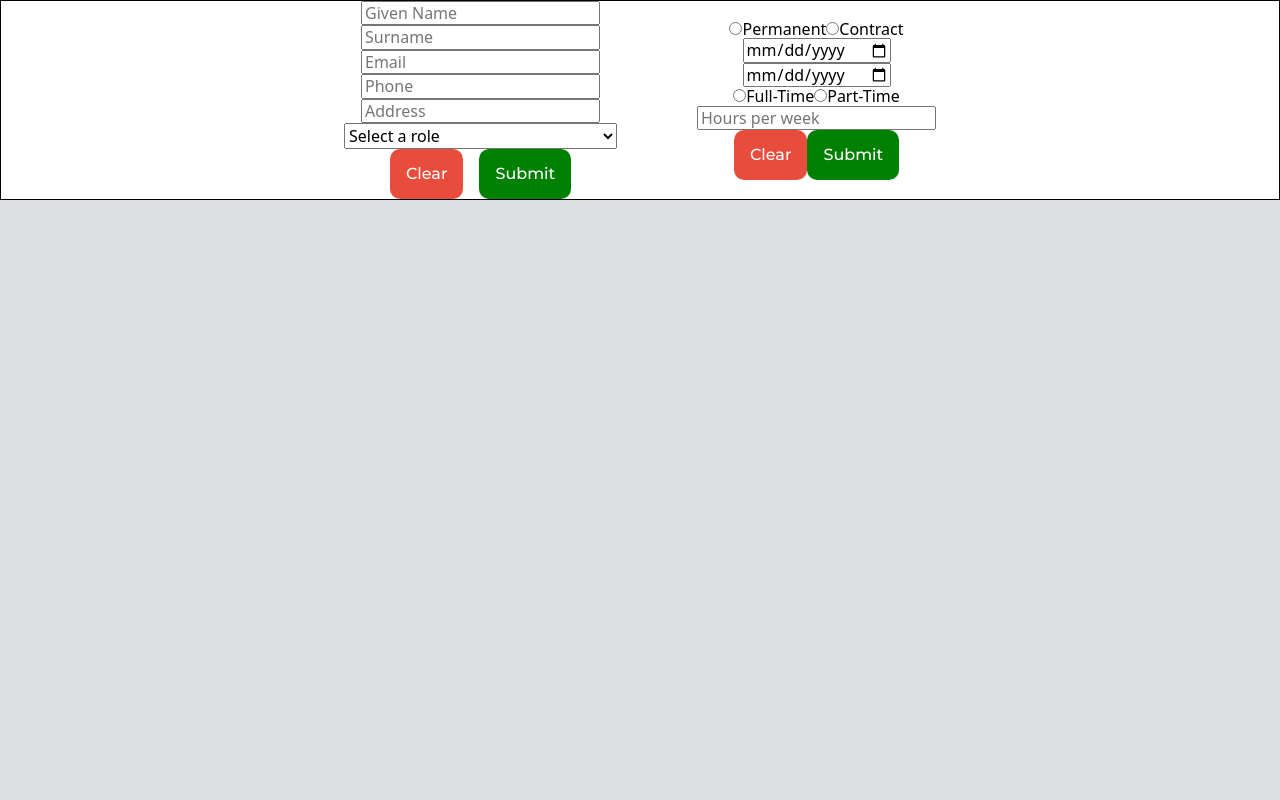
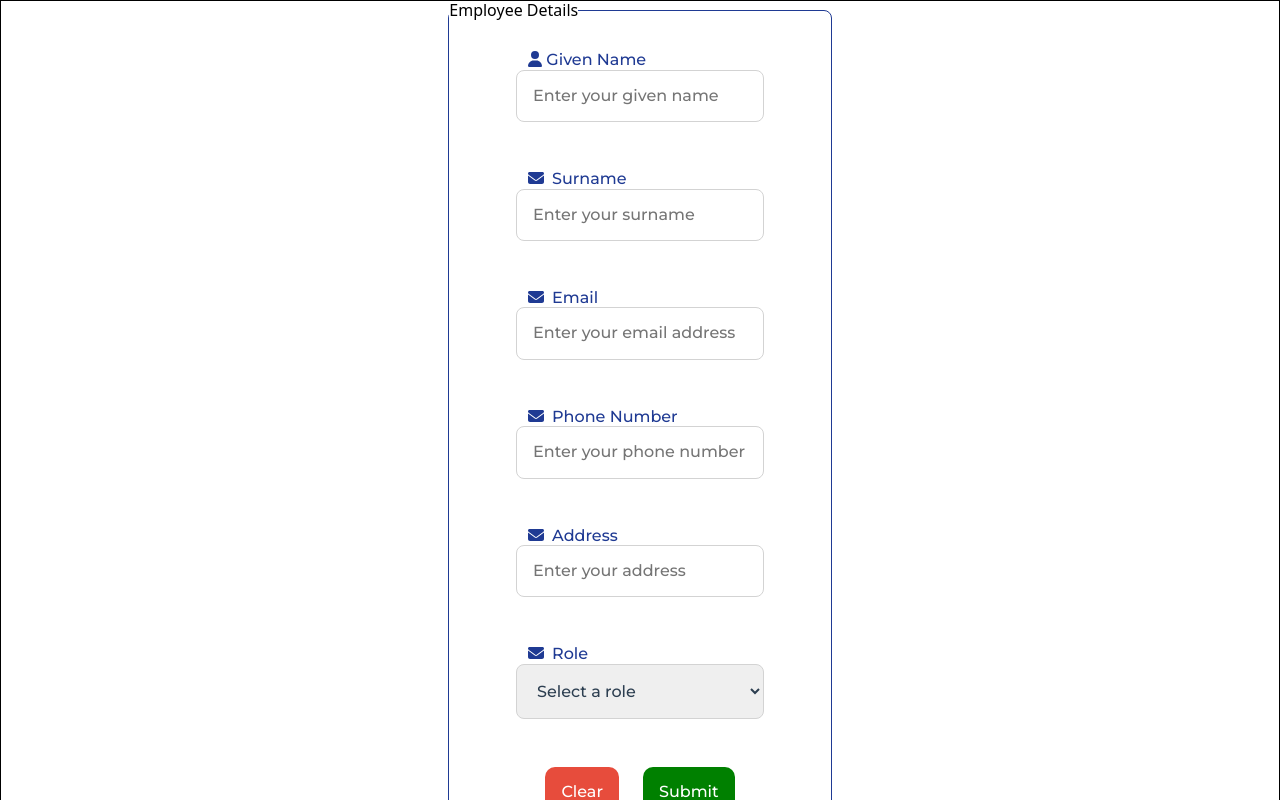
Before and after one commit to CodeByFred/employee-creator, a React (Vite) app in the folder frontend/: page /employees/create in a window 1280 px wide. Shown: the top 800 px of the page. Built offline with nearby package versions, Linux system fonts and the light colour scheme.

Commit message:
add styling to employee details form

```diff
--- a/frontend/src/components/Banner/Banner.tsx
+++ b/frontend/src/components/Banner/Banner.tsx
@@ -1,3 +1,4 @@
+import { Link } from "react-router-dom";
 import Button from "../Button/Button";
 import Title from "../Title/Title";
 import classes from "./Banner.module.scss";
@@ -6,9 +7,11 @@ const Banner = () => {
   return (
     <div className={classes.banner}>
       <Title>Team Tracker</Title>
-      <Button onSelect={() => open} variant="create" type="button">
-        Add New Employee
-      </Button>
+      <Link to="/create">
+        <Button onSelect={() => open} variant="create" type="button">
+          Add New Employee
+        </Button>
+      </Link>
     </div>
   );
 };
--- a/frontend/src/components/EmployeeForm/EmployeeForm.module.scss
+++ b/frontend/src/components/EmployeeForm/EmployeeForm.module.scss
@@ -4,9 +4,59 @@
 
 .form {
   @include mixins.flex(column, center, center);
+  gap: 2rem;
+  width: 30%;
+  max-width: 600px;
+
+  .fieldset {
+    @include mixins.flex(column, center, center);
+    width: 100%;
+    gap: 2rem;
+    padding: 2rem 0;
+    border: 1px solid colors.$primary-blue;
+    border-radius: 8px;
+
+    .field {
+      width: 65%;
+      @include mixins.flex(column);
+      label {
+        align-self: flex-start;
+        margin-left: 0.75rem;
+        @include mixins.text(1rem, 500);
+        color: colors.$primary-blue;
+      }
+
+      input,
+      select {
+        @include mixins.text(1.25rem, 500);
+        width: 100%;
+        padding: 1rem;
+        border: 1px solid colors.$text-main;
+        border-radius: 8px;
+        font-size: 1rem;
+        border-color: lightgray;
+
+        &:focus {
+          border-color: colors.$primary-blue;
+          outline: none;
+        }
+      }
+
+      p {
+        height: 1rem;
+        @include mixins.text(0.85rem, 500);
+        color: colors.$highlight;
+        margin: 0 0 0 0.75rem;
+      }
+    }
+
+    .row {
+      @include mixins.flex(row, $justify: space-between);
+      gap: 1.5rem;
+    }
+  }
 }
 
-.row {
-  @include mixins.flex(row);
-  column-gap: 1rem;
+.icon {
+  margin-right: 0.5rem;
 }
--- a/frontend/src/components/EmployeeForm/EmployeeForm.tsx
+++ b/frontend/src/components/EmployeeForm/EmployeeForm.tsx
@@ -4,6 +4,8 @@ import { employeeSchema, roleOptions } from "../../schemas/employee.schema";
 import { zodResolver } from "@hookform/resolvers/zod";
 import { z } from "zod/v4";
 import Button from "../Button/Button";
+import { FontAwesomeIcon } from "@fortawesome/react-fontawesome";
+import { faEnvelope, faUser } from "@fortawesome/free-solid-svg-icons";
 
 type EmployeeForm = z.infer<typeof employeeSchema>;
 
@@ -22,21 +24,57 @@ const EmployeeForm = () => {
 
   return (
     <form className={classes.form} onSubmit={handleSubmit(onSubmit)}>
-      <input {...register("givenName")} placeholder="Given Name" />
-      {errors.givenName && <p>{errors.givenName.message}</p>}
+      <fieldset className={classes.fieldset}>
+        <legend>Employee Details</legend>
+        <div className={classes.field}>
+          <label>
+            <FontAwesomeIcon icon={faUser} /> Given Name
+          </label>
+          <input {...register("givenName")} placeholder="Enter your given name" />
+          <p>{errors.givenName?.message}</p>
+        </div>
 
-      <input {...register("surname")} placeholder="Surname" />
-      {errors.surname && <p>{errors.surname.message}</p>}
+        <div className={classes.field}>
+          <label>
+            <FontAwesomeIcon icon={faEnvelope} className={classes.icon} />
+            Surname
+          </label>
+          <input {...register("surname")} placeholder="Enter your surname" />
+          <p>{errors.surname?.message}</p>
+        </div>
 
-      <input {...register("email")} placeholder="Email" />
-      {errors.email && <p>{errors.email.message}</p>}
+        <div className={classes.field}>
+          <label>
+            <FontAwesomeIcon icon={faEnvelope} className={classes.icon} />
+            Email
+          </label>
+          <input {...register("email")} placeholder="Enter your email address" />
+          <p>{errors.email?.message}</p>
+        </div>
 
-      <input {...register("phone")} placeholder="Phone" />
-      {errors.phone && <p>{errors.phone.message}</p>}
+        <div className={classes.field}>
+          <label>
+            <FontAwesomeIcon icon={faEnvelope} className={classes.icon} />
+            Phone Number
+          </label>
+          <input {...register("phone")} placeholder="Enter your phone number" />
+          <p>{errors.phone?.message}</p>
+        </div>
 
-      <input {...register("address")} placeholder="Address" />
-      {errors.address && <p>{errors.address.message}</p>}
+        <div className={classes.field}>
+          <label>
+            <FontAwesomeIcon icon={faEnvelope} className={classes.icon} />
+            Address
+          </label>
+          <input {...register("address")} placeholder="Enter your address" />
+          <p>{errors.address?.message}</p>
+        </div>
 
+        <div className={classes.field}>
+          <label>
+            <FontAwesomeIcon icon={faEnvelope} className={classes.icon} />
+            Role
+          </label>
           <select {...register("role")}>
             <option value="">Select a role</option>
             {roleOptions.map((role) => (
@@ -45,7 +83,8 @@ const EmployeeForm = () => {
               </option>
             ))}
           </select>
-      {errors.role && <p>{errors.role.message}</p>}
+          <p>{errors.role?.message}</p>
+        </div>
 
         <div className={classes.row}>
           <Button onSelect={() => open} variant="delete" type="reset">
@@ -55,6 +94,7 @@ const EmployeeForm = () => {
             Submit
           </Button>
         </div>
+      </fieldset>
     </form>
   );
 };
--- a/frontend/src/pages/CreateEmployeePage/CreateEmployeePage.module.scss
+++ b/frontend/src/pages/CreateEmployeePage/CreateEmployeePage.module.scss
@@ -3,7 +3,7 @@
 .container {
   background-color: white;
   border: 1px solid black;
-  @include mixins.flex(row, $justify: center);
+  @include mixins.flex(column, center, center);
   gap: 5rem;
   width: 100%;
 }
```
Lines whose indentation alone changed are shown as unchanged.
